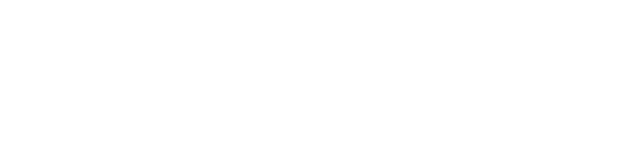
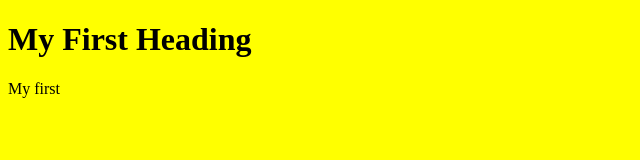
Before and after one commit to thomas-planchard/git-introduction, a plain HTML site: page index.html in a window 1280 px wide. Shown: the whole page, without its empty margins (0-640 px from the left). Drawn offline with Linux system fonts and the light colour scheme.

Commit message:
Add specific_branch

```diff
--- a/index.html
+++ b/index.html
@@ -1,6 +1,6 @@
 <!DOCTYPE html>
 <html>
-<body style='background-color: blue</body>
+<body style="background-color:yellow;">
 
 <h1>My First Heading</h1>
 
```
Also changed, not shown: specific_branch_file.txt (added).
